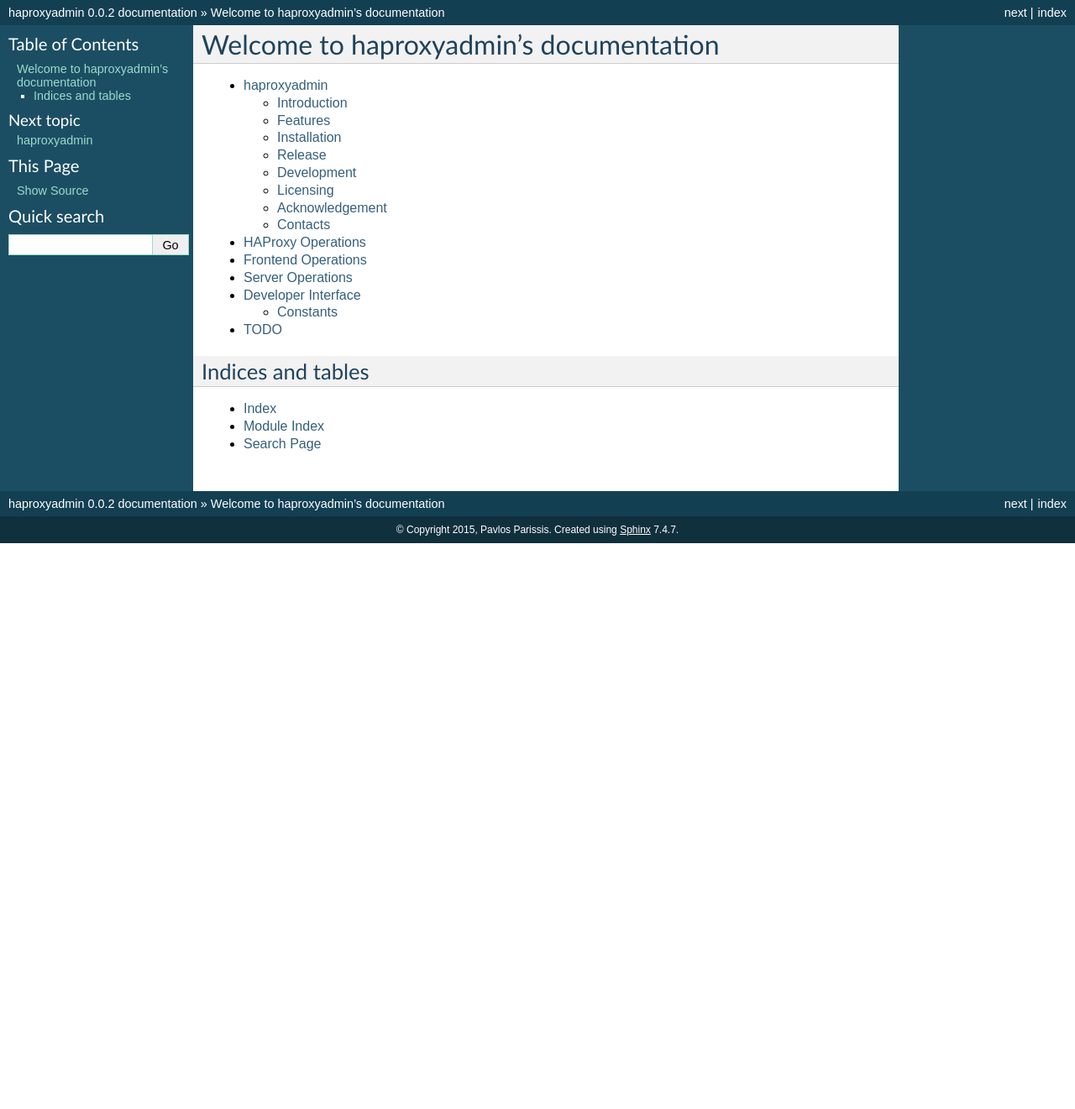
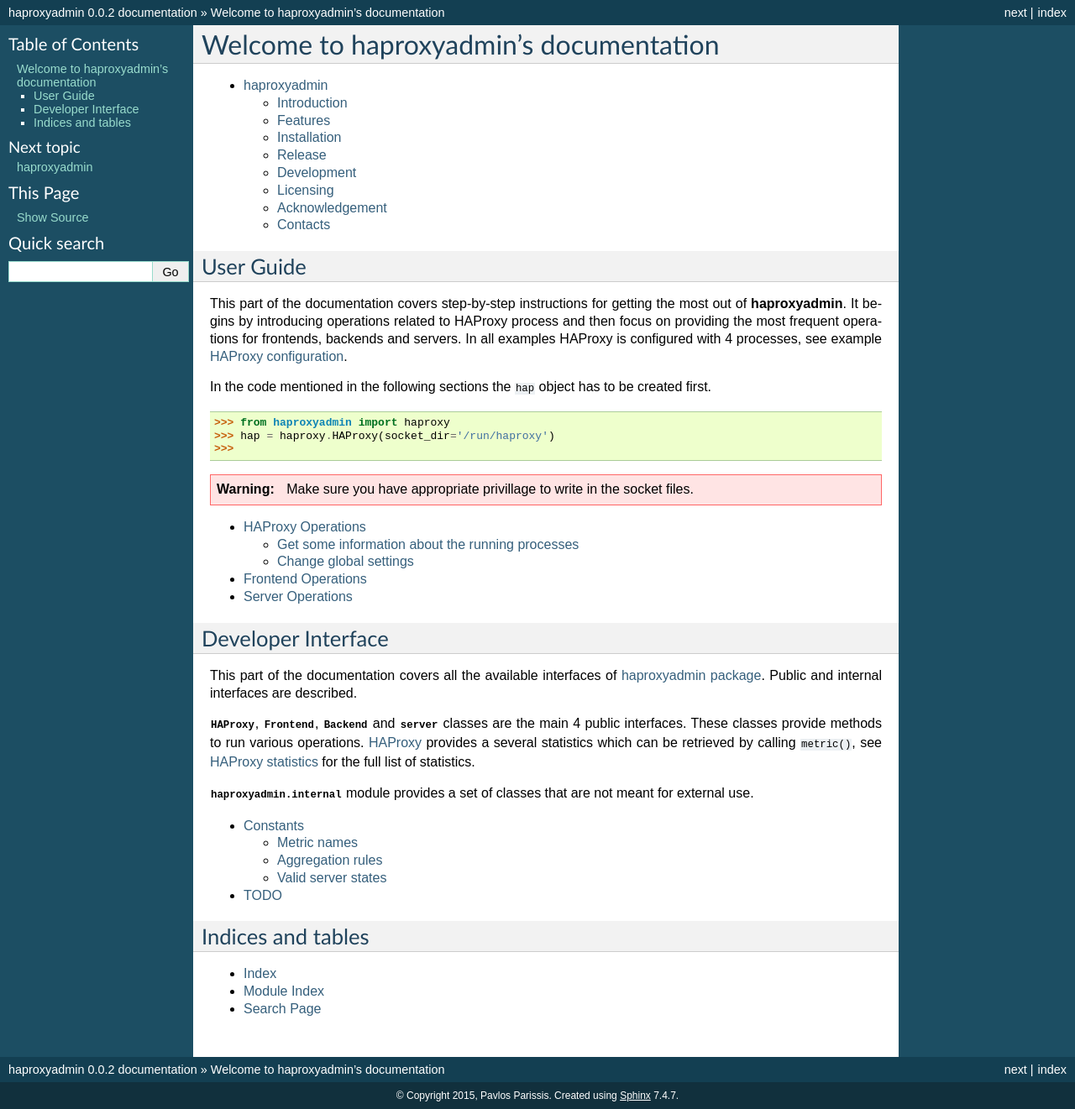
Before and after one commit to unixsurfer/haproxyadmin, a Sphinx documentation site: the page built from docs/source/index.rst, in a window 1280 px wide. Shown: the whole page at 84% size. Built offline with Sphinx 7.4.7, drawn with Linux system fonts in a browser that asks for light colours; pages that are not in the unit, such as notebooks, are missing from menus; before the commit the page ends 900 px from its top, so only the background shows below that.

Commit message:
DOC: add User Guide sections and few examples for HAProxy

```diff
--- a/docs/source/index.rst
+++ b/docs/source/index.rst
@@ -6,10 +6,55 @@ Welcome to haproxyadmin's documentation
    :maxdepth: 2
 
    README_link.rst
+
+User Guide
+==========
+
+This part of the documentation covers step-by-step instructions for getting
+the most out of **haproxyadmin**. It begins by introducing operations related
+to HAProxy process and then focus on providing the most frequent operations
+for frontends, backends and servers. In all examples HAProxy is configured
+with 4 processes, see example `HAProxy configuration`_.
+
+In the code mentioned in the following sections the ``hap`` object has to be
+created first.
+
+.. code:: python
+
+    >>> from haproxyadmin import haproxy
+    >>> hap = haproxy.HAProxy(socket_dir='/run/haproxy')
+    >>>
+
+.. warning:: Make sure you have appropriate privillage to write in the socket files.
+
+
+.. toctree::
+   :maxdepth: 2
+
    user/haproxy
    user/frontend
    user/backend
    user/server
+
+Developer Interface
+===================
+
+This part of the documentation covers all the available interfaces of
+`haproxyadmin package`_. Public and internal interfaces are described.
+
+:class:`HAProxy <.HAProxy>`, :class:`Frontend <.Frontend>`, :class:`Backend <.Backend>`
+and :class:`server <.Server>` classes are the main 4 public interfaces.
+These classes provide methods to run various operations. `HAProxy`_ provides a
+several statistics which can be retrieved by calling ``metric()``, see
+`HAProxy statistics`_ for the full list of statistics.
+
+:py:mod:`haproxyadmin.internal` module provides a set of classes that are not
+meant for external use.
+
+
+.. toctree::
+   :maxdepth: 2
+
    dev/api
    changelog
    TODO.rst
@@ -21,3 +66,8 @@ Indices and tables
 * :ref:`genindex`
 * :ref:`modindex`
 * :ref:`search`
+
+.. _HAProxy statistics: http://cbonte.github.io/haproxy-dconv/configuration-1.5.html#9
+.. _HAProxy: http://www.haproxy.org/
+.. _haproxyadmin package: https://github.com/unixsurfer/haproxyadmin
+.. _HAProxy configuration: https://raw.githubusercontent.com/unixsurfer/haproxyadmin/master/tools/haproxy.cfg
--- a/docs/source/user/haproxy.rst
+++ b/docs/source/user/haproxy.rst
@@ -3,4 +3,53 @@
 HAProxy Operations
 ==================
 
-mpla
+Get some information about the running processes
+------------------------------------------------
+
+.. code:: python
+
+    >>> hap.processids
+    [871, 870, 869, 868]
+    >>>
+    >>> hap.description
+    'Test server'
+    >>>
+    >>> hap.releasedate
+    '2014/10/31'
+    >>>
+    >>> hap.version
+    '1.5.8'
+    >>>
+    >>> hap.uptime
+    '2d 0h55m09s'
+    >>>
+    >>> hap.uptimesec
+    176112
+    >>>
+    >>> hap.nodename
+    'axilleas'
+    >>>
+    >>> hap.totalrequests
+    796
+
+.. note::
+    This is the total number of requests that are processed by HAProxy.
+    It counts requests for frontends and backends. Don't forget that
+    a single client request passes HAProxy twice.
+
+Change global settings
+----------------------
+
+Dynamically change the specified global maxconn setting.
+
+.. code:: python
+
+    >>> print(hap.maxconn)
+    40000
+    >>> hap.setmaxconn(5000)
+    True
+    >>> print(hap.maxconn)
+    20000
+    >>>
+
+.. note:: New setting is applied per process and the sum is returned.
```
Also changed, not shown: docs/source/dev/api.rst (+0 -18 lines).
